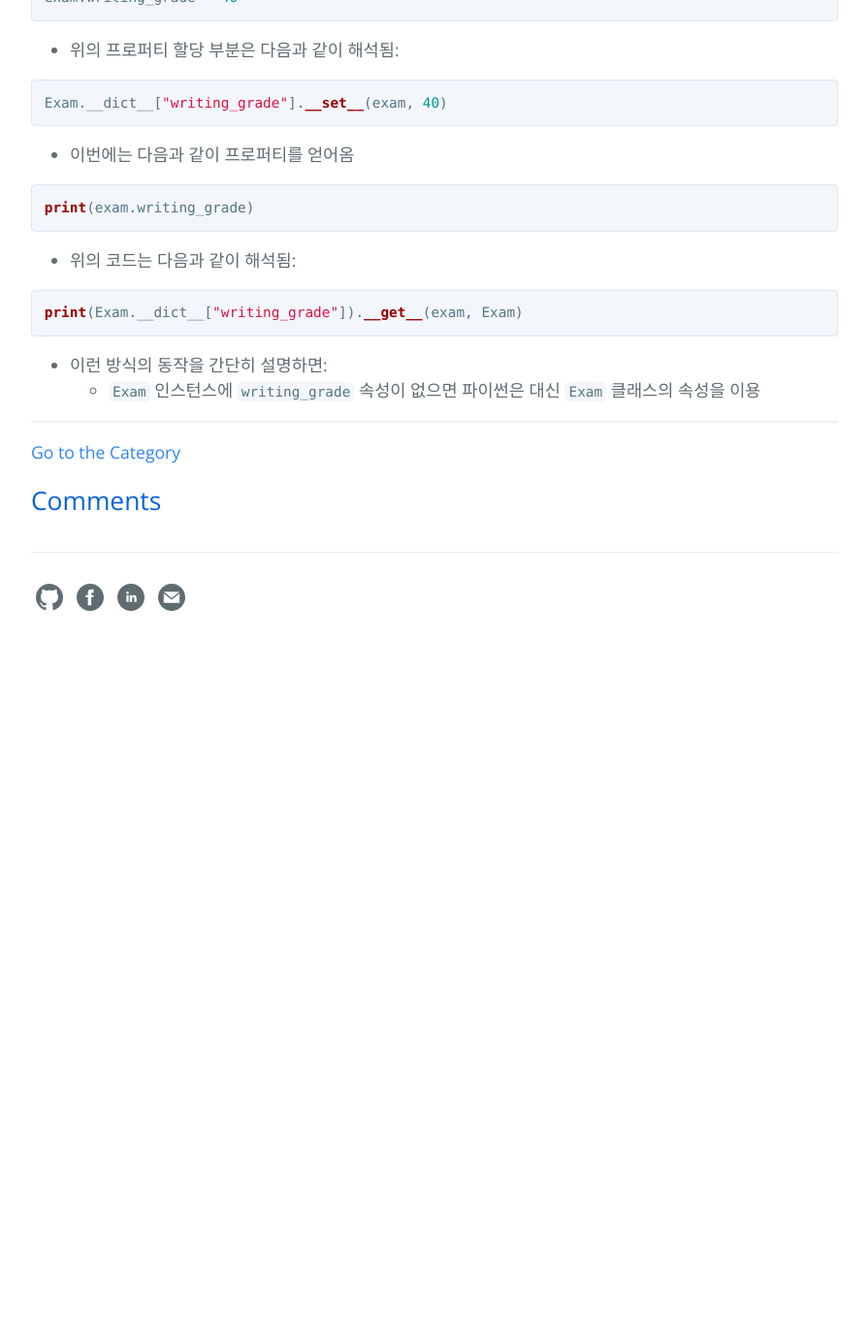
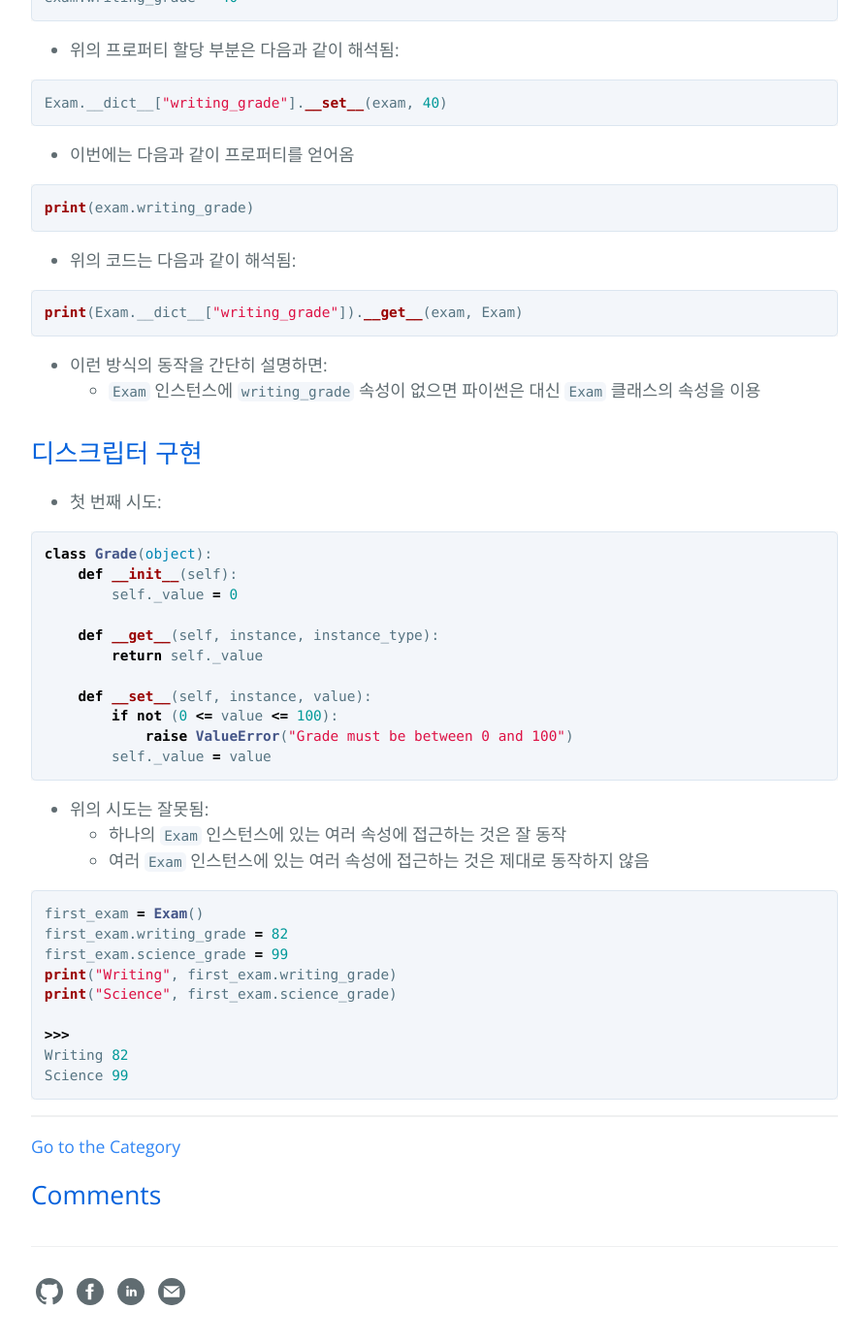
Before and after one commit to hcnoh/hcnoh.github.io, a Jekyll site: the page built from _posts/2018-10-11-effective-python-way31.md, in a window 1280 px wide and 1400 px high, scrolled down 2586 px. Shown: the top 1385 px of the window at 97% size, without its empty margins (192-1087 px from the left). Built offline with Jekyll 4.4.1, drawn with Linux system fonts in a browser that asks for light colours; comment, search, counter and statistics services are not loaded; before the commit the page ends 3270 px from its top, so only the background shows below that.

Commit message:
Update 2018-10-11-effective-python-way31.md

````diff
--- a/_posts/2018-10-11-effective-python-way31.md
+++ b/_posts/2018-10-11-effective-python-way31.md
@@ -125,3 +125,36 @@ print(Exam.__dict__["writing_grade"]).__get__(exam, Exam)
 
 - 이런 방식의 동작을 간단히 설명하면:
   - `Exam` 인스턴스에 `writing_grade` 속성이 없으면 파이썬은 대신 `Exam` 클래스의 속성을 이용
+
+## 디스크립터 구현
+- 첫 번째 시도:
+
+```python
+class Grade(object):
+    def __init__(self):
+        self._value = 0
+
+    def __get__(self, instance, instance_type):
+        return self._value
+
+    def __set__(self, instance, value):
+        if not (0 <= value <= 100):
+            raise ValueError("Grade must be between 0 and 100")
+        self._value = value
+```
+
+- 위의 시도는 잘못됨:
+  - 하나의 `Exam` 인스턴스에 있는 여러 속성에 접근하는 것은 잘 동작
+  - 여러 `Exam` 인스턴스에 있는 여러 속성에 접근하는 것은 제대로 동작하지 않음
+
+```python
+first_exam = Exam()
+first_exam.writing_grade = 82
+first_exam.science_grade = 99
+print("Writing", first_exam.writing_grade)
+print("Science", first_exam.science_grade)
+
+>>>
+Writing 82
+Science 99
+```
````
